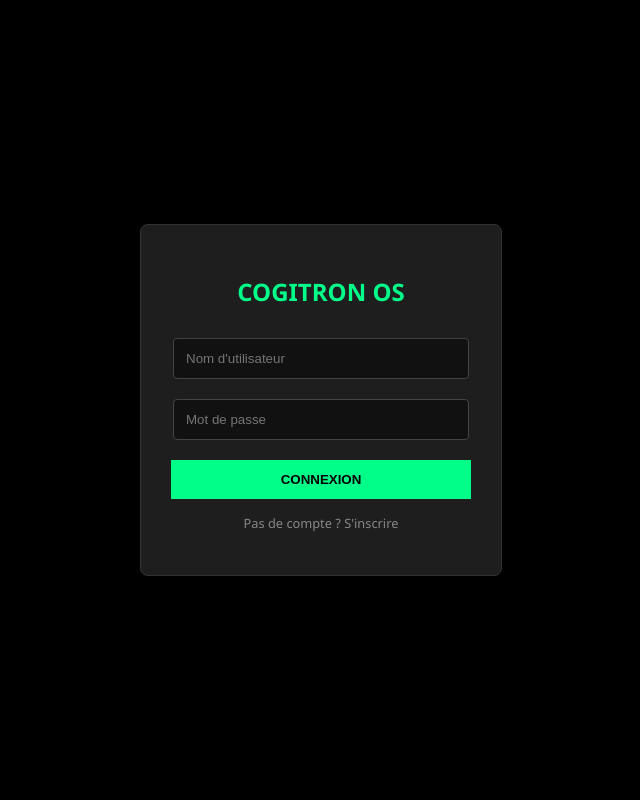
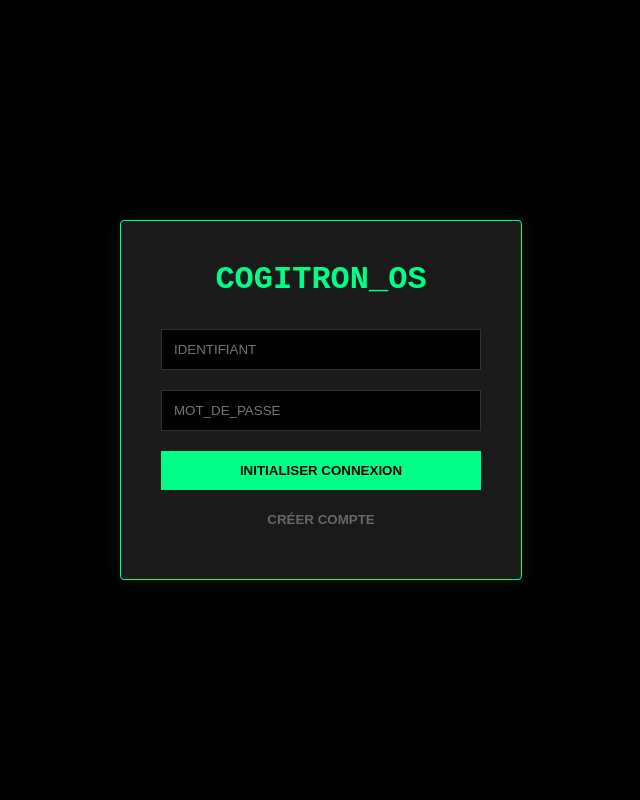
Before and after one commit to louisriallantt-a11y/cogitron, a Flask app: page / in a window 1280 px wide. Shown: the whole page, without its empty margins (319-959 px from the left). Run offline with Flask 3, Linux system fonts and the light colour scheme.

Commit message:
Update index.html

```diff
--- a/templates/index.html
+++ b/templates/index.html
@@ -5,95 +5,90 @@
     <title>COGITRON SECURE</title>
     <script src="https://cdn.jsdelivr.net/npm/marked/marked.min.js"></script>
     <style>
-        :root { --bg: #121212; --panel: #1e1e1e; --accent: #00ff88; --text: #e0e0e0; }
-        body { margin: 0; background: var(--bg); color: var(--text); font-family: 'Segoe UI', sans-serif; height: 100vh; display: flex; overflow: hidden; }
+        :root { --bg: #0f0f0f; --panel: #1a1a1a; --accent: #00ff88; --text: #f0f0f0; }
+        body { margin: 0; background: var(--bg); color: var(--text); font-family: 'Courier New', monospace; height: 100vh; overflow: hidden; }
 
-        /* LOGIN OVERLAY */
-        #login-overlay { position: fixed; inset: 0; background: #000; z-index: 999; display: flex; flex-direction: column; align-items: center; justify-content: center; }
-        .auth-box { background: var(--panel); padding: 30px; border-radius: 8px; border: 1px solid #333; width: 300px; text-align: center; }
-        input { width: 90%; padding: 12px; margin: 10px 0; background: #111; border: 1px solid #444; color: white; border-radius: 4px; }
-        .btn-main { width: 100%; padding: 12px; background: var(--accent); color: black; border: none; font-weight: bold; cursor: pointer; margin-top: 10px; }
+        /* AUTH SCREEN */
+        #auth-screen { position: fixed; inset: 0; background: #000; z-index: 1000; display: flex; align-items: center; justify-content: center; }
+        .auth-card { background: var(--panel); padding: 40px; border: 1px solid var(--accent); border-radius: 4px; width: 320px; text-align: center; box-shadow: 0 0 20px rgba(0,255,136,0.1); }
+        input { width: 100%; padding: 12px; margin: 10px 0; background: #000; border: 1px solid #333; color: var(--accent); box-sizing: border-box; }
+        .btn { width: 100%; padding: 12px; cursor: pointer; border: none; font-weight: bold; margin-top: 10px; }
+        .btn-prime { background: var(--accent); color: #000; }
 
-        /* APP LAYOUT */
-        #app { display: none; width: 100%; height: 100%; }
-        .sidebar { width: 260px; background: var(--panel); border-right: 1px solid #333; display: flex; flex-direction: column; }
-        .main { flex: 1; display: flex; flex-direction: column; position: relative; }
-        #chat-view { flex: 1; overflow-y: auto; padding: 20px; }
-        .input-area { padding: 20px; background: var(--bg); border-top: 1px solid #333; display: flex; gap: 10px; }
-
-        .msg-container { margin-bottom: 20px; animation: fadeIn 0.3s; }
-        .label { font-size: 0.8em; color: #888; margin-bottom: 5px; text-transform: uppercase; }
-        .user-text { background: #2a2a2a; padding: 12px; border-radius: 8px; }
-        .ia-text { background: #1e1e1e; padding: 12px; border-radius: 8px; border-left: 3px solid var(--accent); }
-        @keyframes fadeIn { from { opacity: 0; transform: translateY(5px); } to { opacity: 1; transform: translateY(0); } }
+        /* CHAT SCREEN */
+        #chat-screen { display: none; height: 100vh; flex-direction: column; }
+        .header { padding: 15px 20px; background: var(--panel); border-bottom: 1px solid #333; display: flex; justify-content: space-between; align-items: center; }
+        #chat-view { flex: 1; overflow-y: auto; padding: 20px; display: flex; flex-direction: column; gap: 15px; }
+        .input-bar { padding: 20px; background: #000; display: flex; gap: 10px; }
+        .msg { padding: 15px; border-radius: 4px; max-width: 80%; line-height: 1.5; }
+        .msg-user { background: #222; align-self: flex-end; border: 1px solid #444; }
+        .msg-ia { background: #1a1a1a; align-self: flex-start; border-left: 3px solid var(--accent); }
     </style>
 </head>
 <body>
 
-    <div id="login-overlay">
-        <div class="auth-box">
-            <h2 style="color:var(--accent)">COGITRON OS</h2>
-            <input type="text" id="user-name" placeholder="Nom d'utilisateur">
-            <input type="password" id="user-pass" placeholder="Mot de passe">
-            <button class="btn-main" onclick="auth('login')">CONNEXION</button>
-            <p style="margin-top:15px; font-size: 0.8em; color:#888; cursor:pointer" onclick="auth('register')">Pas de compte ? S'inscrire</p>
+    <div id="auth-screen">
+        <div class="auth-card">
+            <h1 style="color:var(--accent); margin-top:0;">COGITRON_OS</h1>
+            <input type="text" id="u" placeholder="IDENTIFIANT">
+            <input type="password" id="p" placeholder="MOT_DE_PASSE">
+            <button class="btn btn-prime" onclick="auth('login')">INITIALISER CONNEXION</button>
+            <button class="btn" style="background:transparent; color:#666;" onclick="auth('register')">CRÉER COMPTE</button>
         </div>
     </div>
 
-    <div id="app">
-        <div class="sidebar">
-            <div style="padding:20px; font-weight:bold; border-bottom:1px solid #333">👤 {{ user }}</div>
-            <div style="flex:1; padding:10px;" id="liste"></div>
-            <a href="/logout" style="padding:15px; color:#ff4444; text-decoration:none; font-size:0.9em;">Déconnexion</a>
+    <div id="chat-screen">
+        <div class="header">
+            <span style="color:var(--accent)">● SESSION_ACTIVE: <span id="display-user"></span></span>
+            <a href="/logout" style="color:#ff4444; text-decoration:none; font-size:0.8em;">[DÉCONNEXION]</a>
         </div>
-        <div class="main">
-            <div id="chat-view"></div>
-            <div class="input-area">
-                <input type="text" id="user-in" placeholder="Envoyez un message..." style="flex:1">
-                <button onclick="envoyer()" style="background:var(--accent); border:none; padding:0 20px; cursor:pointer">OK</button>
-            </div>
+        <div id="chat-view"></div>
+        <div class="input-bar">
+            <input type="text" id="user-in" placeholder="ENTRER COMMANDE..." style="margin:0;">
+            <button onclick="envoyer()" style="background:var(--accent); border:none; padding:0 25px; cursor:pointer;">EXEC</button>
         </div>
     </div>
 
     <script>
         async function auth(type) {
-            const u = document.getElementById('user-name').value;
-            const p = document.getElementById('user-pass').value;
+            const username = document.getElementById('u').value;
+            const password = document.getElementById('p').value;
             const res = await fetch('/' + type, {
                 method: 'POST',
                 headers: {'Content-Type': 'application/json'},
-                body: JSON.stringify({username: u, password: p})
+                body: JSON.stringify({username, password})
             });
             const data = await res.json();
             if(res.ok) {
-                if(type === 'register') alert("Compte créé ! Connectez-vous.");
+                if(type === 'register') alert("COMPTE CRÉÉ. VEUILLEZ VOUS CONNECTER.");
                 else location.reload();
-            } else alert(data.message);
+            } else alert("ERREUR: " + data.message);
         }
 
         async function envoyer() {
             const input = document.getElementById('user-in');
             const box = document.getElementById('chat-view');
-            if(!input.value.trim()) return;
+            const val = input.value.trim();
+            if(!val) return;
 
-            const msg = input.value;
             input.value = "";
-            box.innerHTML += `<div class="msg-container"><div class="label">Moi</div><div class="user-text">${msg}</div></div>`;
+            box.innerHTML += `<div class="msg msg-user">${val}</div>`;
 
             const res = await fetch('/chat', {
                 method: 'POST',
                 headers: {'Content-Type': 'application/json'},
-                body: JSON.stringify({message: msg})
+                body: JSON.stringify({message: val})
             });
             const data = await res.json();
-            box.innerHTML += `<div class="msg-container"><div class="label" style="color:var(--accent)">Cogitron</div><div class="ia-text">${marked.parse(data.reponse)}</div></div>`;
+            box.innerHTML += `<div class="msg msg-ia">${marked.parse(data.reponse)}</div>`;
             box.scrollTop = box.scrollHeight;
         }
 
-        // Si déjà connecté, on affiche l'app
+        // Gestion de l'affichage selon la session
         {% if current_user.is_authenticated %}
-            document.getElementById('login-overlay').style.display = 'none';
-            document.getElementById('app').style.display = 'flex';
+            document.getElementById('auth-screen').style.display = 'none';
+            document.getElementById('chat-screen').style.display = 'flex';
+            document.getElementById('display-user').innerText = "{{ current_user.username }}".toUpperCase();
         {% endif %}
 
         document.getElementById('user-in').onkeypress = (e) => { if(e.key === 'Enter') envoyer(); };
```
